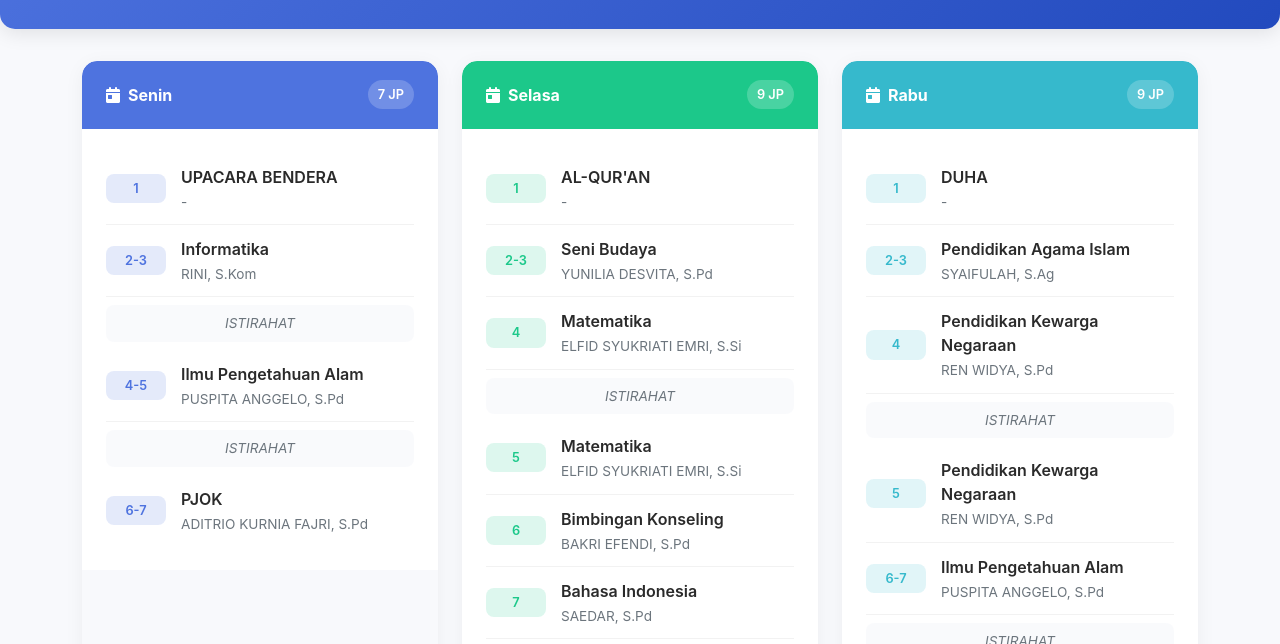
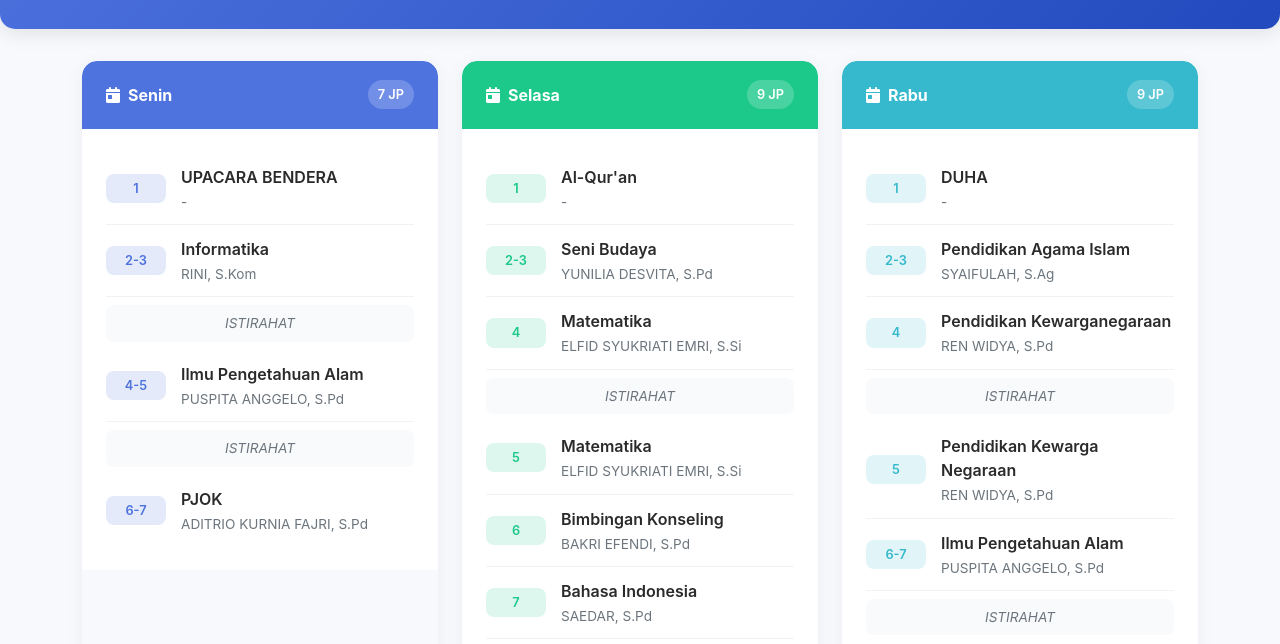
Before and after one commit to repowahyuillahi/daftarpelajaran, a plain HTML site: page index.html in a window 1280 px wide. Shown: the part 121-765 px from the top of the page. Drawn offline with nearby package versions, Linux system fonts and the light colour scheme.

Commit message:
Update index.html

```diff
--- a/index.html
+++ b/index.html
@@ -189,7 +189,7 @@
                         <div class="schedule-item">
                             <span class="time-badge">1</span>
                             <div class="subject-info">
-                                <div class="subject-name">AL-QUR'AN</div>
+                                <div class="subject-name">Al-Qur'an</div>
                                 <div class="teacher-name">-</div>
                             </div>
                         </div>
@@ -276,7 +276,7 @@
                         <div class="schedule-item">
                             <span class="time-badge">4</span>
                             <div class="subject-info">
-                                <div class="subject-name">Pendidikan Kewarga Negaraan</div>
+                                <div class="subject-name">Pendidikan Kewarganegaraan</div>
                                 <div class="teacher-name">REN WIDYA, S.Pd</div>
                             </div>
                         </div>
```
